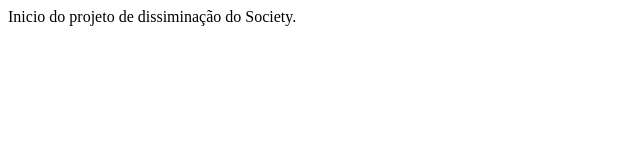
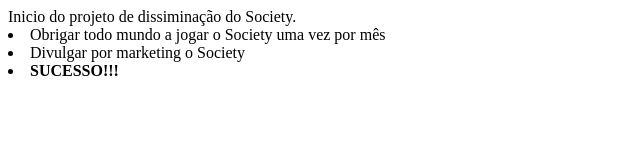
Before and after one commit to Joao-vgp/JoaoPaixao, a plain HTML site: page index.html in a window 1280 px wide. Shown: the whole page, without its empty margins (0-640 px from the left). Drawn offline with Linux system fonts and the light colour scheme.

Commit message:
Melhorei

```diff
--- a/index.html
+++ b/index.html
@@ -6,6 +6,11 @@
 </head>
 <body>
     Inicio do projeto de dissiminação do Society.
+    <o.>
+        <li>Obrigar todo mundo a jogar o Society uma vez por mês</li>
+        <li>Divulgar por marketing o Society</li>
+        <li><b>SUCESSO!!!</b></li>
+    </ol>
 </body>
 
 </html>
```
